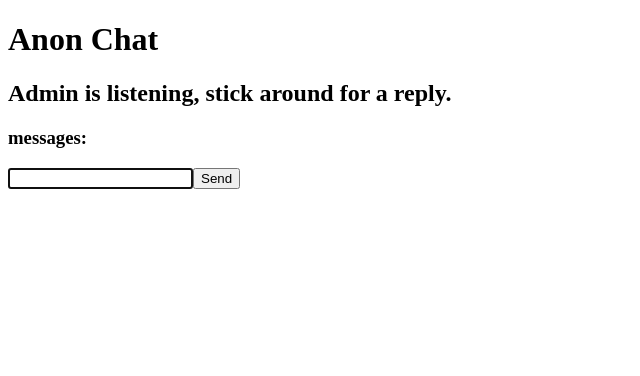
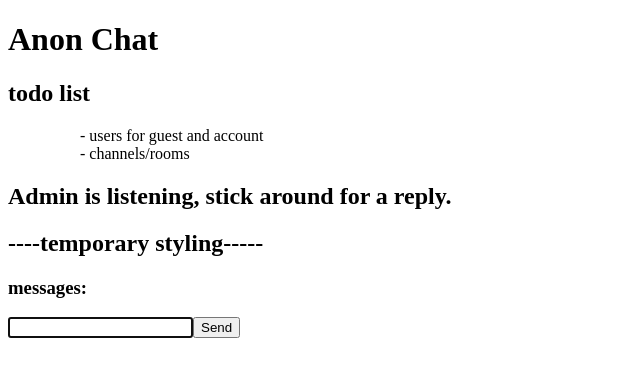
Before and after one commit to endepointe/chat_sb, a React (Create React App) app in the folder client/: page / in a window 1280 px wide. Shown: the top 376 px of the page, without its empty margins (0-640 px from the left). Built offline with nearby package versions, Linux system fonts and the light colour scheme; no server answers.

Commit message:
temp styling added

```diff
--- a/client/src/comps/chat/Chat.css
+++ b/client/src/comps/chat/Chat.css
@@ -1,3 +1,22 @@
+
+.chat-container {
+  width: 100%;
+  margin: 0 auto;
+}
+
 li {
   list-style: none;
+  margin: 0;
+  padding-left: 2rem;
 }
+
+#messages {
+  margin: 0;
+  padding: 0;
+}
+
+.chat-msg:nth-of-type(odd) {
+  background-color: black;
+  border-radius: 5px;
+  color: white;
+}
--- a/client/src/comps/chat/Chat.js
+++ b/client/src/comps/chat/Chat.js
@@ -4,6 +4,7 @@ import React, {
 import './Chat.css';
 import io from 'socket.io-client';
 
+// Use when in dev, otherwise, comment out
 //const url = 'http://localhost:3001';
 
 const socket = io('/', {
@@ -34,6 +35,7 @@ const Chat = () => {
 
   const postMessage = (m) => {
     const msg = document.createElement('li');
+    msg.classList.add('chat-msg');
     msg.textContent = m;
     document.getElementById('messages').appendChild(msg);
   }
@@ -41,7 +43,13 @@ const Chat = () => {
   return (
     <div className='chat-container'>
       <h1>Anon Chat</h1>
+      <h2>todo list</h2>
+      <ul>
+        <li>- users for guest and account</li>
+        <li>- channels/rooms</li>
+      </ul>
       <h2>Admin is listening, stick around for a reply.</h2>
+      <h2>----temporary styling-----</h2>
       <h3>messages:</h3>
       <div id="chat-box">
         <ul id="messages"></ul>
```
Also changed, not shown: 1 other file (tests, documents, lock files or other folders).
